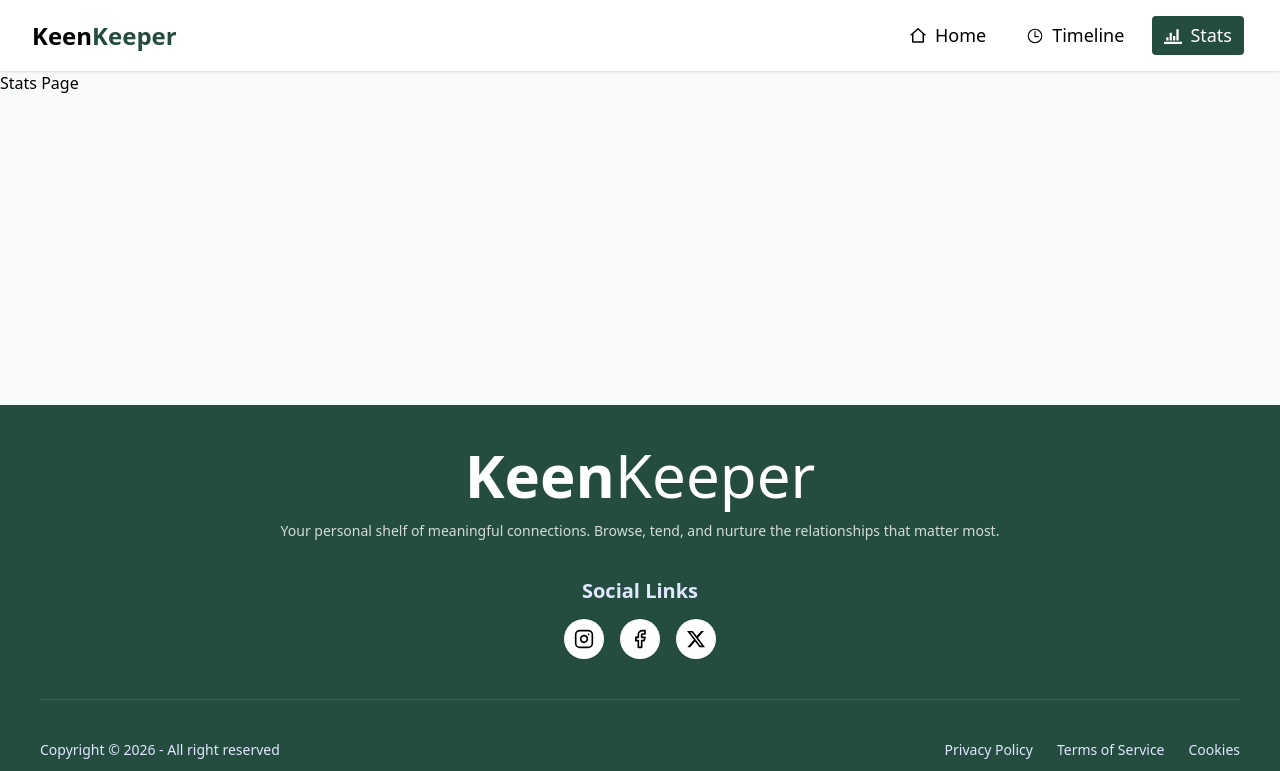
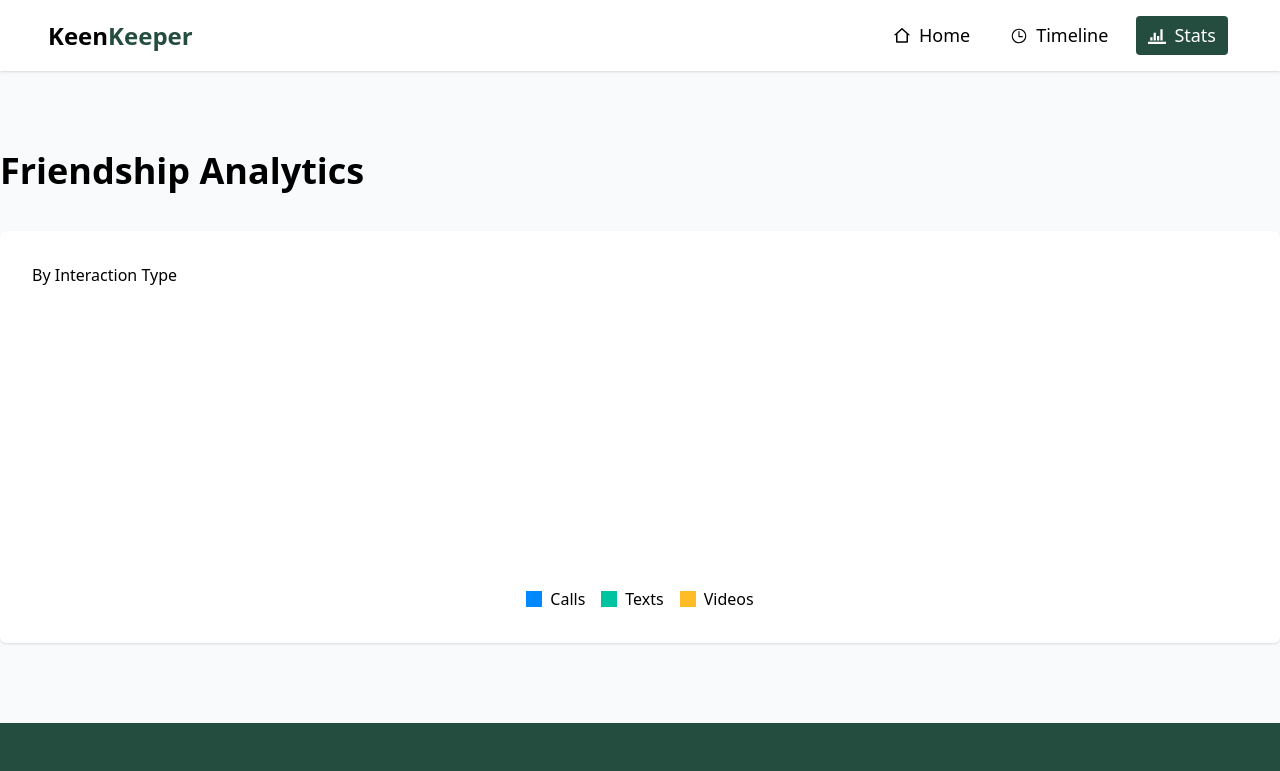
Before and after one commit to Nabil593/keen-keeper, a Next.js app: page /stats in a window 1280 px wide. Shown: the top 771 px of the page. Built offline with nearby package versions, Linux system fonts and the light colour scheme.

Commit message:
Pie chart added

```diff
--- a/package.json
+++ b/package.json
@@ -12,7 +12,8 @@
     "next": "16.2.3",
     "react": "19.2.4",
     "react-dom": "19.2.4",
-    "react-icons": "^5.6.0"
+    "react-icons": "^5.6.0",
+    "recharts": "^3.8.1"
   },
   "devDependencies": {
     "@tailwindcss/postcss": "^4",
--- a/src/Components/Navber.jsx
+++ b/src/Components/Navber.jsx
@@ -22,7 +22,7 @@ const Navber = () => {
     return (
         <div>
 
-            <div className="navbar bg-white shadow-sm px-8">
+            <div className="navbar bg-white shadow-sm lg:px-12 md:px-6 px-4">
                 <div className="flex-1">
                     <Link href="/" className="text-black text-2xl"><h1 className="font-bold">Keen<span className="text-[#244D3F]">Keeper</span></h1></Link>
                 </div>
--- a/src/app/stats/page.jsx
+++ b/src/app/stats/page.jsx
@@ -1,8 +1,64 @@
+"use client";
+import { useInteractions } from "@/Context/InteractionContext";
+import { Pie, PieChart, Cell, ResponsiveContainer, Tooltip } from 'recharts';
 
 const StatsPage = () => {
+    const { interactions } = useInteractions();
+
+    const totalCalls = interactions.filter(i => i.action === "call").length;
+    const totalTexts = interactions.filter(i => i.action === "text").length;
+    const totalVideos = interactions.filter(i => i.action === "video").length;
+
+    const chartData = [
+        { name: 'Calls', value: totalCalls, fill: '#0088FE' },
+        { name: 'Texts', value: totalTexts, fill: '#00C49F' },
+        { name: 'Videos', value: totalVideos, fill: '#FFBB28' },
+    ];
+
     return (
-        <div>
-            <h1>Stats Page</h1>
+        <div className="max-w-[1300px] mx-auto w-full my-20 space-y-10">
+            <p className="text-4xl font-bold ">Friendship Analytics</p>
+
+            <div className="bg-white shadow-sm p-8 rounded-md">
+                <p>By Interaction Type</p>
+
+                {/* ৩. চার্ট রেন্ডার করা */}
+                <div style={{ width: '100%', height: 300 }}>
+                    <ResponsiveContainer width="100%" height="100%">
+                        <PieChart>
+                            <Tooltip
+                                contentStyle={{ borderRadius: '10px', border: 'none', boxShadow: '0px 4px 10px rgba(0,0,0,0.1)' }}
+                            />
+                            <Pie
+                                data={chartData}
+                                innerRadius="60%"
+                                outerRadius="80%"
+                                paddingAngle={5}
+                                cornerRadius={8}
+                                dataKey="value"
+                            >
+                                {chartData.map((entry, index) => (
+                                    <Cell key={index} fill={entry.fill} />
+                                ))}
+                            </Pie>
+                        </PieChart>
+                    </ResponsiveContainer>
+                </div>
+
+                <div className="flex items-center justify-center gap-4">
+                    <div className="flex gap-2 items-center ">
+                        <div className="w-4 h-4 bg-[#0088FE]"></div> <p>Calls</p>
+                    </div>
+
+                    <div className="flex gap-2 items-center ">
+                        <div className="w-4 h-4 bg-[#00C49F]"></div> <p>Texts</p>
+                    </div>
+
+                    <div className="flex gap-2 items-center ">
+                        <div className="w-4 h-4 bg-[#FFBB28]"></div> <p>Videos</p>
+                    </div>
+                </div>
+            </div>
         </div>
     );
 };
--- a/src/app/timeline/page.jsx
+++ b/src/app/timeline/page.jsx
@@ -17,14 +17,33 @@ const TimelinePage = () => {
 
     return (
         <div className="max-w-[1300px] mx-auto w-full my-20 space-y-8">
-            <div className="space-y-8">
+
             <h2 className="text-5xl font-bold">Timeline</h2>
+            <div className="flex lg:flex-row md:flex-row flex-col gap-8 justify-between">
+                <div className="w-full">
                     <select value={filterType} onChange={(e) => setFilterType(e.target.value)} className="select appearance-none bg-white border border-gray-300 rounded p-2">
                         <option value="All">All Timeline</option>
                         <option value="call">Call</option>
                         <option value="text">Text</option>
                         <option value="video">Video</option>
                     </select>
+                </div>
+
+                <label className="input bg-white border-gray-300">
+                    <svg className="h-[1em] opacity-50" xmlns="http://www.w3.org/2000/svg" viewBox="0 0 24 24">
+                        <g
+                            strokeLinejoin="round"
+                            strokeLinecap="round"
+                            strokeWidth="2.5"
+                            fill="none"
+                            stroke="currentColor"
+                        >
+                            <circle cx="11" cy="11" r="8"></circle>
+                            <path d="m21 21-4.3-4.3"></path>
+                        </g>
+                    </svg>
+                    <input type="search" required placeholder="Search" />
+                </label>
             </div>
 
             <div>
```
Also changed, not shown: 1 other file (tests, documents, lock files or other folders). Lines whose indentation alone changed are shown as unchanged.
